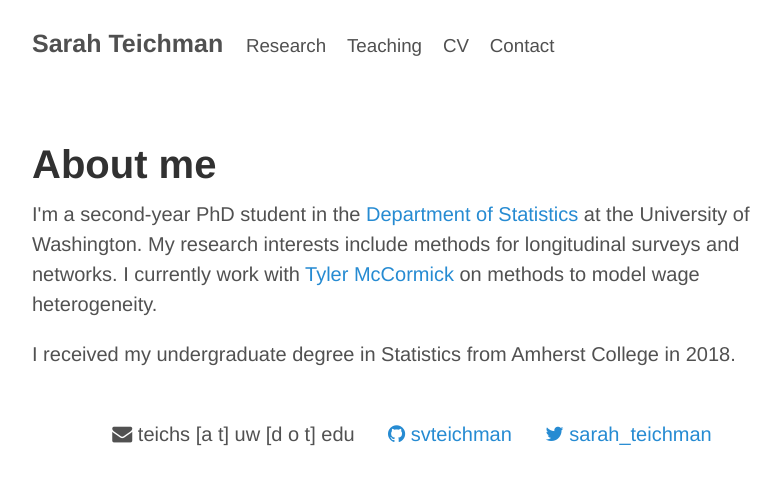
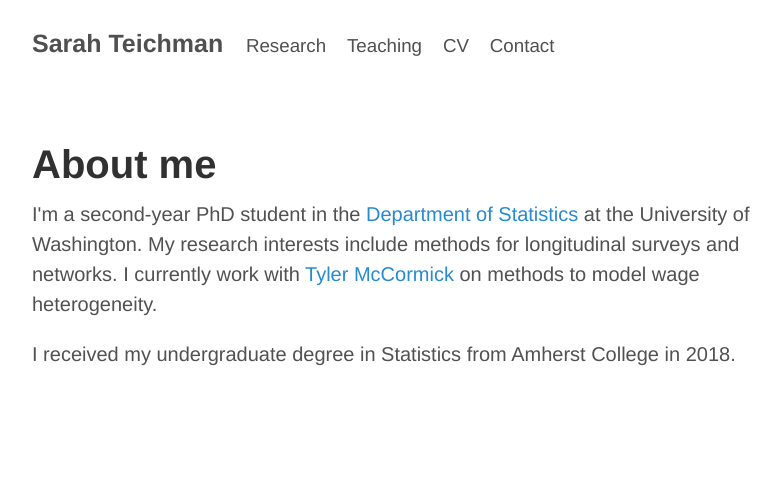
Before and after one commit to svteichman/svteichman.github.io, a Jekyll site: the page built from index.html, in a window 1280 px wide. Shown: the top 485 px of the page, without its empty margins (228-1009 px from the left). Built offline with Jekyll 4.4.1, drawn with Linux system fonts in a browser that asks for light colours.

Commit message:
removing contacts from every page

```diff
--- a/_layouts/default.html
+++ b/_layouts/default.html
@@ -34,16 +34,6 @@
 </div>
 
 </div><!-- .container -->
-	  <div class="col-md-12">
- <div style="position: relative; bottom: -30px;">
-       <center><p class = "lead">
-  <i class="fa fa-envelope" aria-hidden="true"></i> teichs [a t] uw [d o t] edu
-         &nbsp;&nbsp;&nbsp;&nbsp;
-  <a href = "https://github.com/svteichman"><i class="fa fa-github" aria-hidden="true"></i> svteichman</a>
-         &nbsp;&nbsp;&nbsp;&nbsp;
-  <a href = "https://twitter.com/sarah_teichman"><i class="fa fa-twitter" aria-hidden="true"></i> sarah_teichman</a>
-         </p></center>
-    </div>
- </div>
+
 </body>
 </html>
```
